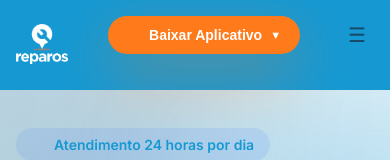
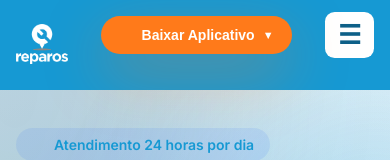
Before and after one commit to rayssarodarte/reparos, a plain HTML site: page index.html in a window 390 px wide. Shown: the top 160 px of the page. Drawn offline with Linux system fonts and the light colour scheme; some icons are missing.

Commit message:
Modify menu toggle styles and add menu icon styles
Updated styles for menu toggle and menu icon.

```diff
--- a/styles.css
+++ b/styles.css
@@ -298,15 +298,23 @@ ul {
 }
 
 .menu-toggle {
-  background: none;
+  background: #ffffff;
   border: none;
 
-  padding: .5rem;
-  border-radius: .5rem;
+  padding: .6rem .8rem;
+  border-radius: .6rem;
 
   cursor: pointer;
-  color: var(--fg);
-  font-size: 1.25rem;
+  color: #0E6088;
+  font-size: 1.4rem;
+
+  display: flex;
+  align-items: center;
+  justify-content: center;
+}
+
+.menu-toggle:hover {
+  background: #F3FBFF;
 }
 
 .menu-toggle:hover {
@@ -1667,5 +1675,12 @@ DOWNLOAD
     .footer{
         overflow:hidden;
     }
-
-}
+    .menu-icon {
+  color: #0E6088;
+  font-size: 26px;
+  font-weight: bold;
+  line-height: 1;
+  display: block;
+}
+
+}
```
